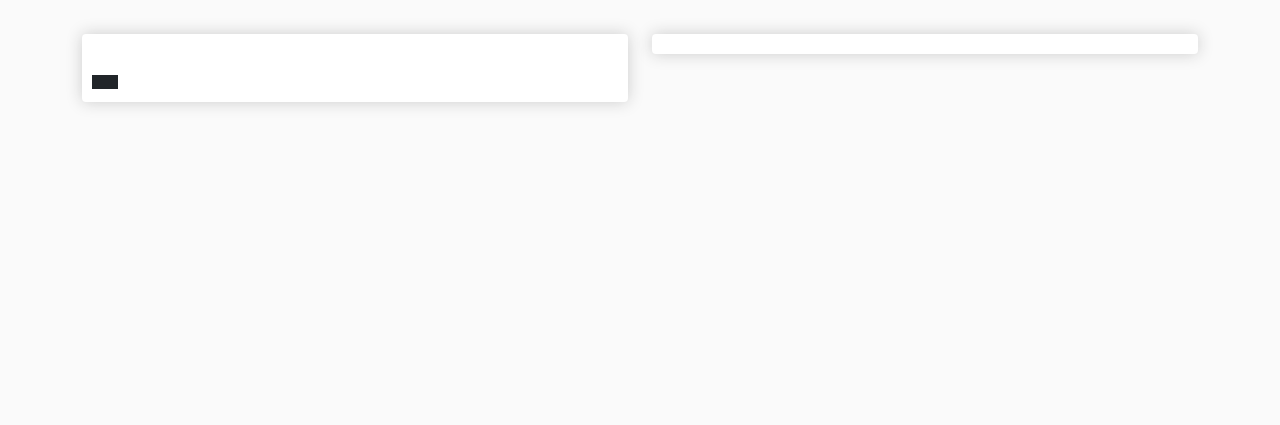
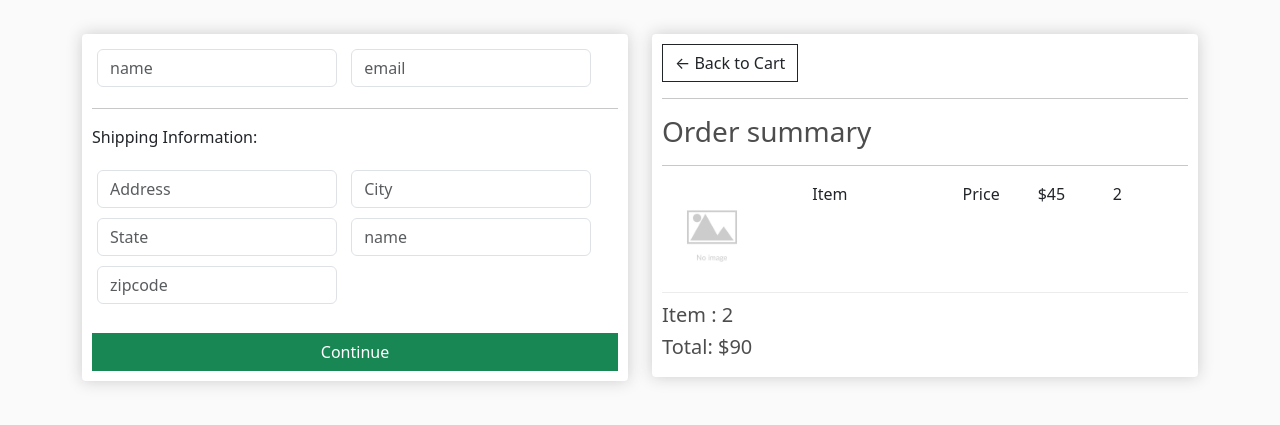
Before and after one commit to skmeetaali/Ecomarket, a Django app: page /checkout/ in a window 1280 px wide. Shown: the part 56-481 px from the top of the page. Run offline with Django 5.2, Linux system fonts and the light colour scheme.

Commit message:
checkout basic layout

```diff
--- a/store/templates/store/checkout.html
+++ b/store/templates/store/checkout.html
@@ -5,22 +5,63 @@
 <div class="row">
 
     <div class="col-lg-6">
-        <div class="box-element"  id="form-wrapper">
+        <div class="box-element" id="form-wrapper">
             <form action="">
                 <div id="user-info">
+                    <div class="form-field">
+                        <input type="text" name="name" placeholder="name" class="form-control" required>
+                    </div>
+                    <div class="form-field">
+                        <input type="email" name="email" placeholder="email" class="form-control" required>
+                    </div>
+                </div>
 
-                </div>
                 <div id="shipping-info">
-
+                    <hr>
+                    <p>Shipping Information:</p>
+                    <div class="form-field">
+                        <input type="text" name="address" placeholder="Address" class="form-control">
+                    </div>
+                    <div class="form-field">
+                        <input type="text" name="city" placeholder="City" class="form-control">
+                    </div>
+                    <div class="form-field">
+                        <input type="text" name="name" placeholder="State" class="form-control">
+                    </div>
+                    <div class="form-field">
+                        <input type="text" name="state" placeholder="name" class="form-control">
+                    </div>
+                    <div class="form-field">
+                        <input type="text" name="zipcode" placeholder="zipcode" class="form-control">
+                    </div>
                 </div>
                 <br>
-                <button class="btn btn-dark" value="Continue" type="submit"></button>
+                <input type="submit" id="form-button" class="btn btn-success btn-block" value="Continue"
+                    style="width: 100%;">
             </form>
+        </div>
+
+        <div class="box-element hidden" id="payment-info">
+            <small>Papal options</small>
+
         </div>
     </div>
     <div class="col-lg-6">
         <div class="box-element">
-
+            <a class="btn btn-outline-dark" href="{% url 'cart' %}">&#x2190; Back to Cart</a>
+            <hr>
+            <h3>Order summary</h3>
+            <hr>
+            <div class="cart-row">
+                <div style="flex: 2;"><img style="top: 0;" class="row-image" src="{% static 'images/no-img.webp' %}"
+                        alt="product-img"></div>
+                <div style="flex: 2;">Item</div>
+                <div style="flex: 1;">Price</div>
+                <div style="flex: 1;">$45</div>
+                <div style="flex: 1;">2</div>
+            </div>
+            <h5>Item : 2</h5>
+            <h5>Total: $90</h5>
         </div>
     </div>
 
```
